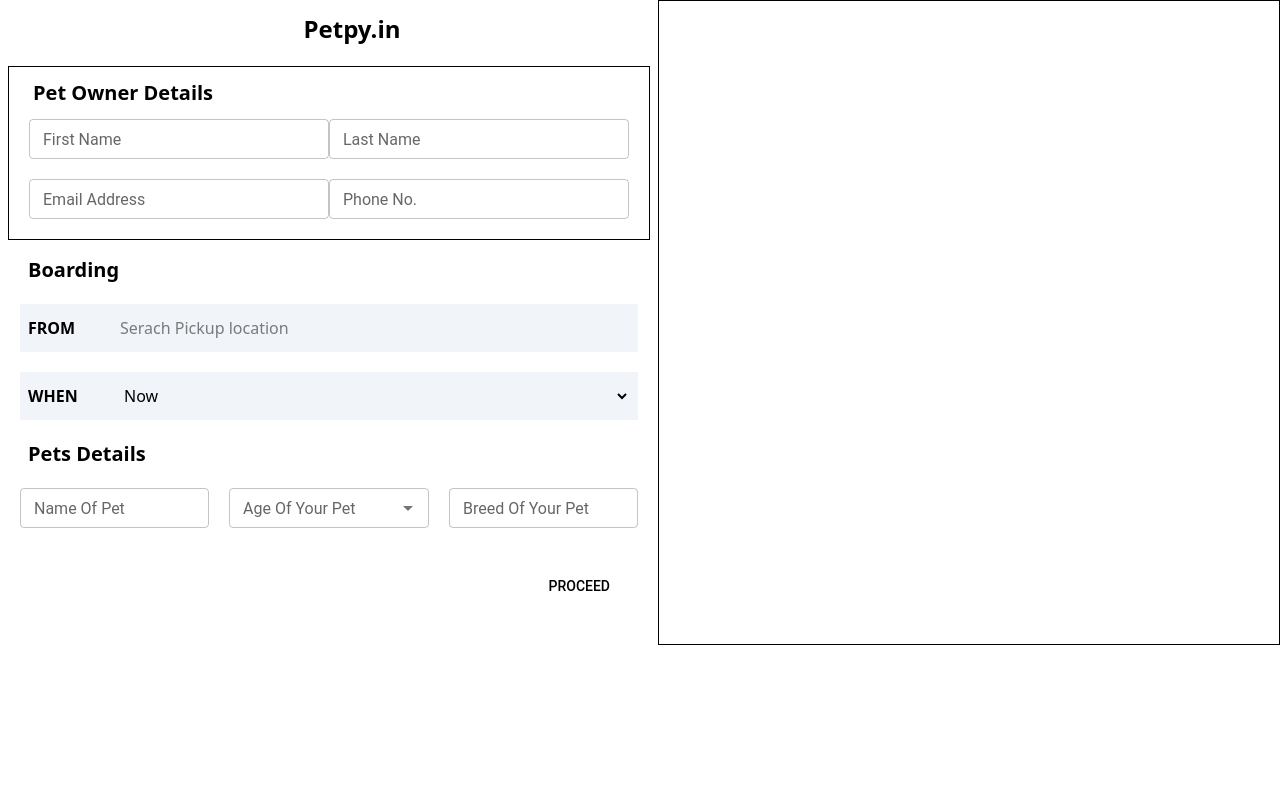
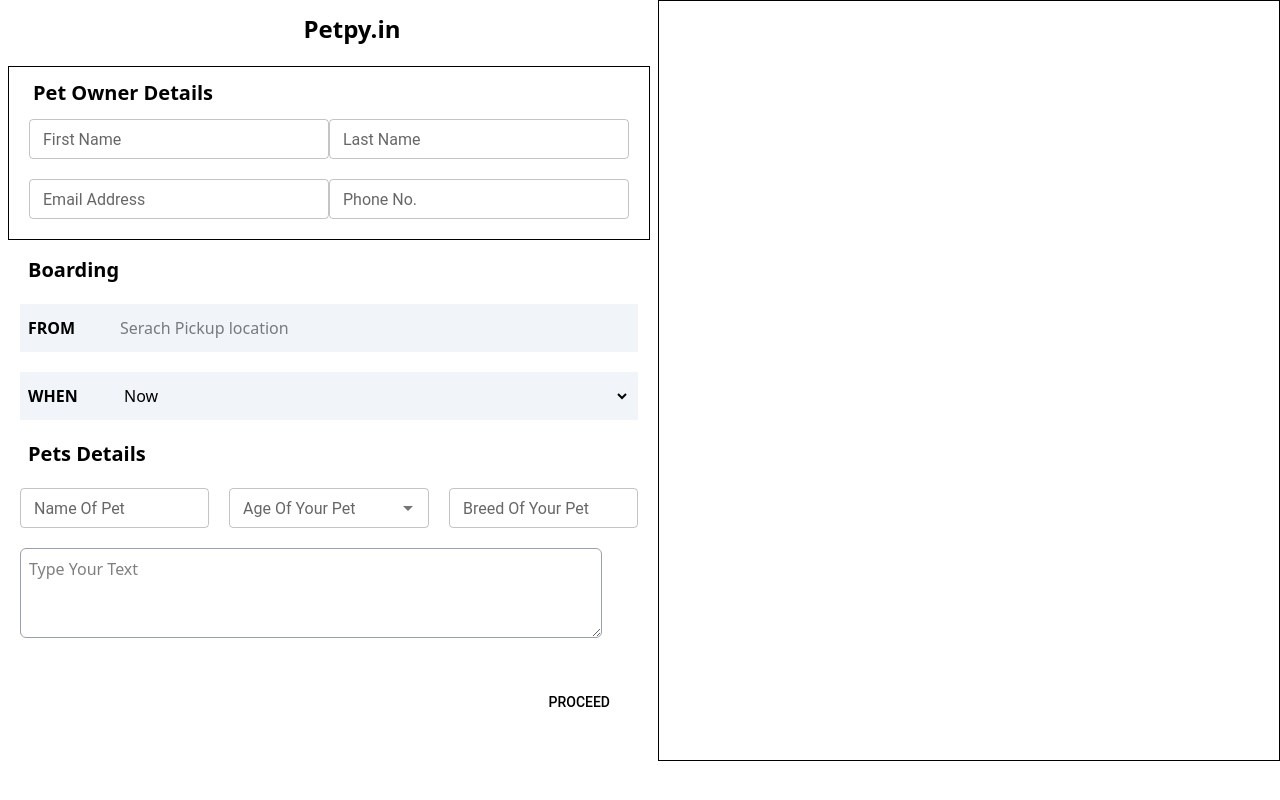
Before and after one commit to therohitsaini/petBloging, a React (Vite) app: page /petboarding in a window 1280 px wide. Built offline with nearby package versions, Linux system fonts and the light colour scheme; some icons are missing.

Commit message:
change pet Grooming + pet bording

```diff
--- a/src/Components/Pages/PetGrooming.jsx
+++ b/src/Components/Pages/PetGrooming.jsx
@@ -115,11 +115,10 @@
                             })
                         }
 
+                        <div className='sticky z-100'>
                         <Modal sx={{ height: screen, display: 'flex', justifyContent: "center", alignItems: 'center', px: 30 }}
                             open={modal}
                             // onClose={handleClose}
-                            aria-labelledby="modal-modal-title"
-                            aria-describedby="modal-modal-description"
                         >
                             <AnimatedCard className='h-[500px] w-full'>
                             <Box sx={{ height: "500px", width: "100%", bgcolor: "white", outline: 0, display: "flex", }}>
@@ -136,6 +135,7 @@
                             </Box>
                             </AnimatedCard>
                         </Modal>
+                        </div>
 
                     </div>
                 </div>
--- a/src/Components/petBoarding/BoardingFrom.jsx
+++ b/src/Components/petBoarding/BoardingFrom.jsx
@@ -1,7 +1,7 @@
 import { Icon } from '@iconify/react/dist/iconify.js'
 import { Autocomplete, Avatar, Box, Button, Container, FormControlLabel, Paper, Radio, RadioGroup, TextField, Typography, Card, CardContent, ButtonBase, Modal } from '@mui/material'
 import React, { useState } from 'react'
-import { Map, Pets, CalendarToday, AccessTime, Style } from "@mui/icons-material";
+import { Map, Pets, CalendarToday, AccessTime, Style, Fullscreen } from "@mui/icons-material";
 import { AnimatedCard } from '../StyledComponents/Styled';
 import MYStepper from '../PetGroomingSteperComp/Stepper';
 import BoardingStepper from './BoardingStepper.';
@@ -232,7 +232,7 @@
                             <h1 className='text-xl font-semibold px-2'>Pets Details</h1>
                         </div>
                         <div>
-                            <div className='px-5 justify-between w-full flex gap-5'>
+                            <div className='px-5 justify-between w-full flex flex-col gap-5'>
                                 <div className='flex gap-5'>
                                     <div>
                                         <TextField sx={{
@@ -254,6 +254,11 @@
                                         <TextField sx={{
 
                                         }} id="outlined-basic" label="Breed Of Your Pet" variant="outlined" size='small' />
+                                    </div>
+                                </div>
+                                <div>
+                                    <div className='w-full pr-9'>
+                                       <textarea type="text" placeholder='Type Your Text' className='border-1 border-gray-400 rounded-md w-full p-2' rows={3} />
                                     </div>
                                 </div>
                             </div>
```
